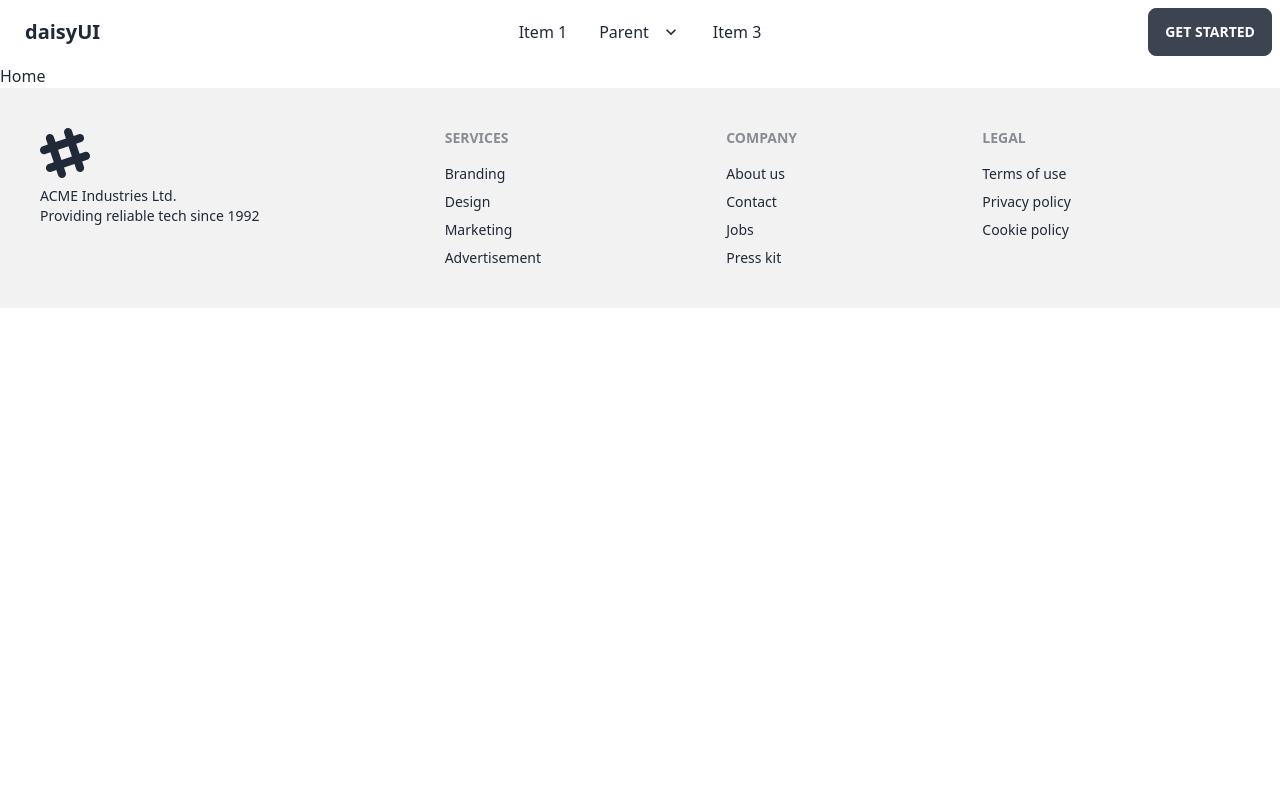
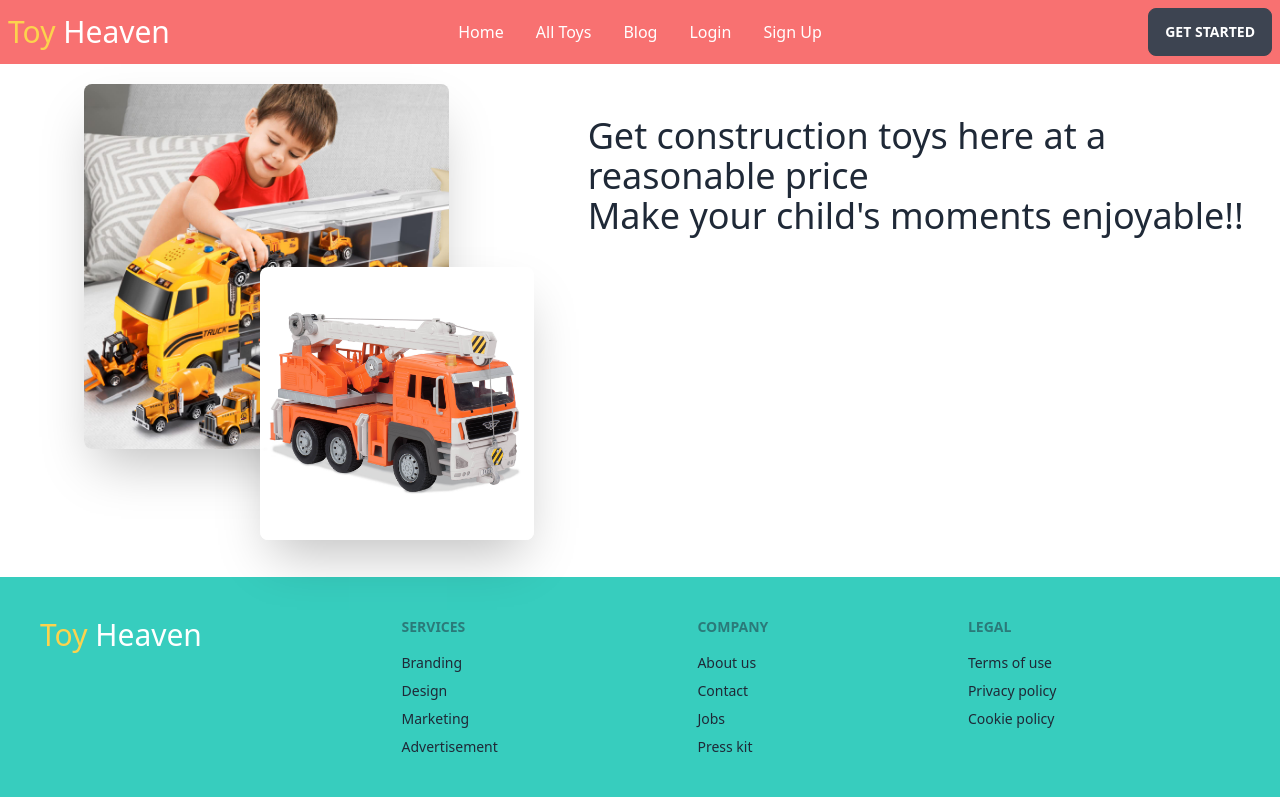
Before and after one commit to StephenRudra/Toy-store, a React (Vite) app: page / in a window 1280 px wide. Built offline with nearby package versions, Linux system fonts and the light colour scheme.

Commit message:
banner done

```diff
--- /dev/null
+++ b/src/Pages/Home/Banner/Banner.jsx
@@ -0,0 +1,37 @@
+import kid from '../../../assets/kid.jpg'
+import b2 from '../../../assets/b2.jpg'
+
+const Banner =()=>{
+    return(
+        <div className='flex lg:flex-row mt-5 mb-32'>
+            <div className='ml-5 mr-5 w-1/2 relative lg:w-1/2'>
+            <img src={kid} className="w-4/6 rounded-lg shadow-2xl ml-16 md:flex-col-1" />
+            <img src={b2} className="w-3/6 rounded-lg shadow-2xl absolute left-60 top-1/2 md:flex-col-1" />
+
+            </div>
+            <div className='mt-8'>
+                <h1 className='text-4xl'>Get construction toys here at a reasonable price</h1>
+                <h2 className='text-4xl'>Make your child's moments enjoyable!!</h2>
+            </div>
+
+
+        </div>
+    );
+};
+
+export default Banner;
+
+{/*
+<div className="hero min-h-screen bg-base-200">
+  <div className="hero-content flex-col lg:flex-row">
+    <div className='relative'>
+    <img src={b2} className="w-3/4 rounded-lg shadow-2xl absolute left-24 top-1/2" />
+    <img src={kid} className="rounded-lg shadow-2xl" />
+    </div>
+    <div>
+      <h1 className="text-5xl font-bold">Box Office News!</h1>
+      <p className="py-6">Provident cupiditate voluptatem et in. Quaerat fugiat ut assumenda excepturi exercitationem quasi. In deleniti eaque aut repudiandae et a id nisi.</p>
+      <button className="btn btn-primary">Get Started</button>
+    </div>
+  </div>
+</div>*/}
--- a/src/Pages/Home/Home/Home.jsx
+++ b/src/Pages/Home/Home/Home.jsx
@@ -1,7 +1,9 @@
+import Banner from "../Banner/Banner";
+
 const Home = ()=>{
     return(
         <div>
-            <h1>Home</h1>
+            <Banner></Banner>
         </div>
     );
 };
--- /dev/null
+++ b/src/Pages/Login/Login.jsx
@@ -0,0 +1,42 @@
+const Login=()=>{
+    return(
+        <div>
+            <div className="hero min-h-screen bg-base-200">
+  <div className="hero-content flex-col lg:flex-row-reverse">
+    <div className="text-center lg:text-left">
+      <h1 className="text-5xl font-bold ml-12">Login now!</h1>
+
+    </div>
+   <form>
+   <div className="card flex-shrink-0 w-96 max-w-sm shadow-2xl bg-base-100">
+      <div className="card-body">
+        <div className="form-control">
+          <label className="label">
+            <span className="label-text">Email</span>
+          </label>
+          <input type="text" placeholder="email" className="input input-bordered" />
+        </div>
+        <div className="form-control">
+          <label className="label">
+            <span className="label-text">Password</span>
+          </label>
+          <input type="text" placeholder="password" className="input input-bordered" />
+          <label className="label">
+            <a href="#" className="label-text-alt link link-hover">Forgot password?</a>
+          </label>
+        </div>
+        <div className="form-control mt-6">
+          <button className="btn btn-primary">Login</button>
+        </div>
+      </div>
+      </div>
+   </form>
+
+  </div>
+</div>
+
+        </div>
+    );
+};
+
+export default Login;
--- /dev/null
+++ b/src/Pages/SignUp/SignUp.jsx
@@ -0,0 +1,54 @@
+import { Link } from "react-router-dom";
+
+
+const SignUp = ()=>{
+    return(
+        <div>
+<div className="hero min-h-screen bg-base-200">
+  <div className="flex-col lg:flex-row-reverse">
+    <div className="text-center mb-10">
+      <h1 className="text-5xl font-bold">Register here</h1>
+    </div>
+   <form>
+   <div className="card w-96 shadow-2xl bg-base-100">
+      <div className="card-body">
+      <div className="form-control">
+          <label className="label">
+            <span className="label-text">Name</span>
+          </label>
+          <input type="text" placeholder="Enter name" className="input input-bordered" />
+        </div>
+        <div className="form-control">
+          <label className="label">
+            <span className="label-text">Email</span>
+          </label>
+          <input type="email" placeholder="email" className="input input-bordered" />
+        </div>
+        <div className="form-control">
+          <label className="label">
+            <span className="label-text">Password</span>
+          </label>
+          <input type="password" placeholder="Enter password" className="input input-bordered" />
+        </div>
+        <div className="form-control">
+          <label className="label">
+            <span className="label-text">Photo</span>
+          </label>
+          <input placeholder="Photo URL" className="input input-bordered" />
+          <label className="label">
+            <a href="#" className="label-text-alt link link-hover">Already have account? <Link to='/login'>Login here </Link></a>
+          </label>
+        </div>
+        <div className="form-control mt-6">
+          <button className="btn btn-primary">Sign Up</button>
+        </div>
+      </div>
+    </div>
+   </form>
+  </div>
+</div>
+        </div>
+    );
+};
+
+export default SignUp;
--- a/src/Shared/Footer.jsx
+++ b/src/Shared/Footer.jsx
@@ -1,10 +1,9 @@
 const Footer =()=>{
     return(
         <div>
-            <footer className="footer p-10 bg-base-200 text-base-content">
+            <footer className="footer p-10 bg-accent text-base-content">
   <div>
-    <svg width="50" height="50" viewBox="0 0 24 24" xmlns="http://www.w3.org/2000/svg" fillRule="evenodd" clipRule="evenodd" className="fill-current"><path d="M22.672 15.226l-2.432.811.841 2.515c.33 1.019-.209 2.127-1.23 2.456-1.15.325-2.148-.321-2.463-1.226l-.84-2.518-5.013 1.677.84 2.517c.391 1.203-.434 2.542-1.831 2.542-.88 0-1.601-.564-1.86-1.314l-.842-2.516-2.431.809c-1.135.328-2.145-.317-2.463-1.229-.329-1.018.211-2.127 1.231-2.456l2.432-.809-1.621-4.823-2.432.808c-1.355.384-2.558-.59-2.558-1.839 0-.817.509-1.582 1.327-1.846l2.433-.809-.842-2.515c-.33-1.02.211-2.129 1.232-2.458 1.02-.329 2.13.209 2.461 1.229l.842 2.515 5.011-1.677-.839-2.517c-.403-1.238.484-2.553 1.843-2.553.819 0 1.585.509 1.85 1.326l.841 2.517 2.431-.81c1.02-.33 2.131.211 2.461 1.229.332 1.018-.21 2.126-1.23 2.456l-2.433.809 1.622 4.823 2.433-.809c1.242-.401 2.557.484 2.557 1.838 0 .819-.51 1.583-1.328 1.847m-8.992-6.428l-5.01 1.675 1.619 4.828 5.011-1.674-1.62-4.829z"></path></svg>
-    <p>ACME Industries Ltd.<br/>Providing reliable tech since 1992</p>
+  <a className="normal-case text-3xl text-white"><span className="text-amber-300">Toy </span> Heaven </a>
   </div>
   <div>
     <span className="footer-title">Services</span>
--- a/src/Shared/Nav.jsx
+++ b/src/Shared/Nav.jsx
@@ -1,43 +1,33 @@
+import { Link } from "react-router-dom";
+
 const Nav = ()=>{
+  const Items = <>
+  <li><Link to='/'>Home</Link></li>
+  <li><Link to='/all'>All Toys</Link></li>
+  <li><Link to='/blog'>Blog</Link></li>
+  <li><Link to='/login'>Login</Link></li>
+  <li><Link to='/sign'>Sign Up</Link></li>
+
+
+  </>
     return(
         <div>
-            <div className="navbar bg-base-100">
+            <div className="navbar bg-red-400">
   <div className="navbar-start">
     <div className="dropdown">
       <label tabIndex={0} className="btn btn-ghost lg:hidden">
         <svg xmlns="http://www.w3.org/2000/svg" className="h-5 w-5" fill="none" viewBox="0 0 24 24" stroke="currentColor"><path strokeLinecap="round" strokeLinejoin="round" strokeWidth="2" d="M4 6h16M4 12h8m-8 6h16" /></svg>
       </label>
-      <ul tabIndex={0} className="menu menu-compact dropdown-content mt-3 p-2 shadow bg-base-100 rounded-box w-52">
-        <li><a>Item 1</a></li>
-        <li tabIndex={0}>
-          <a className="justify-between">
-            Parent
-            <svg className="fill-current" xmlns="http://www.w3.org/2000/svg" width="24" height="24" viewBox="0 0 24 24"><path d="M8.59,16.58L13.17,12L8.59,7.41L10,6L16,12L10,18L8.59,16.58Z"/></svg>
-          </a>
-          <ul className="p-2">
-            <li><a>Submenu 1</a></li>
-            <li><a>Submenu 2</a></li>
-          </ul>
-        </li>
-        <li><a>Item 3</a></li>
+      <ul tabIndex={0} className="menu menu-compact dropdown-content mt-3 p-2 shadow bg-base-100 rounded-box w-52 text-white">
+
+       {Items}
       </ul>
     </div>
-    <a className="btn btn-ghost normal-case text-xl">daisyUI</a>
+    <a className="normal-case text-3xl text-white"><span className="text-amber-300">Toy </span> Heaven </a>
   </div>
   <div className="navbar-center hidden lg:flex">
-    <ul className="menu menu-horizontal px-1">
-      <li><a>Item 1</a></li>
-      <li tabIndex={0}>
-        <a>
-          Parent
-          <svg className="fill-current" xmlns="http://www.w3.org/2000/svg" width="20" height="20" viewBox="0 0 24 24"><path d="M7.41,8.58L12,13.17L16.59,8.58L18,10L12,16L6,10L7.41,8.58Z"/></svg>
-        </a>
-        <ul className="p-2">
-          <li><a>Submenu 1</a></li>
-          <li><a>Submenu 2</a></li>
-        </ul>
-      </li>
-      <li><a>Item 3</a></li>
+    <ul className="menu menu-horizontal px-1 text-white">
+     {Items}
     </ul>
   </div>
   <div className="navbar-end">
```
Also changed, not shown: src/Router/Router.jsx (+10 -0 lines), src/assets/b2.jpg (added), src/assets/kid.jpg (added).
